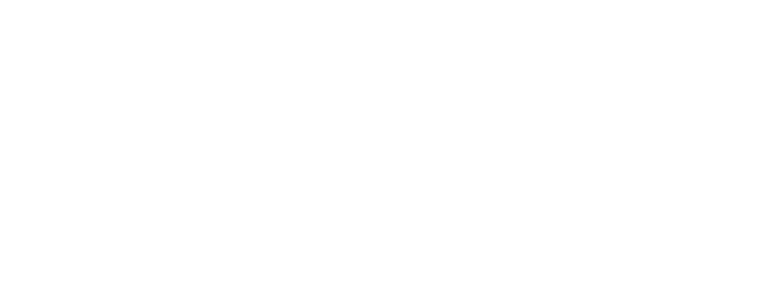
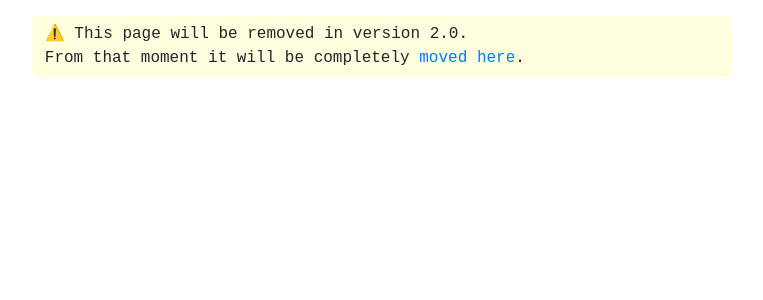
Before and after one commit to alex9446/message_list, a Flask app: page / in a window 1280 px wide. Before the commit the part shown is empty. Shown: the top 300 px of the page, without its empty margins (258-1021 px from the left). Run offline with Flask 2, Linux system fonts and the light colour scheme; some libraries are stand-ins or nearby versions.

Commit message:
⚠️ Inserted the transfer alert

```diff
--- a/static/css/main.css
+++ b/static/css/main.css
@@ -17,6 +17,14 @@
   position: fixed;
   bottom: 1em;
   right: 1em;
+}
+
+#transfer-alert {
+  background-color: lightyellow;
+  border-radius: 0.4em;
+  margin: auto;
+  max-width: 700px;
+  padding: 0.4em 0.8em;
 }
 
 .message {
--- a/templates/index.html
+++ b/templates/index.html
@@ -9,5 +9,9 @@
 {% endblock %}
 
 {% block body %}
+    <div id="transfer-alert">
+        ⚠️ This page will be removed in version 2.0.<br>
+        From that moment it will be completely <a href="https://dev-message-list.netlify.app/">moved here</a>.
+    </div>
     <div id="root"></div>
 {% endblock %}
```
